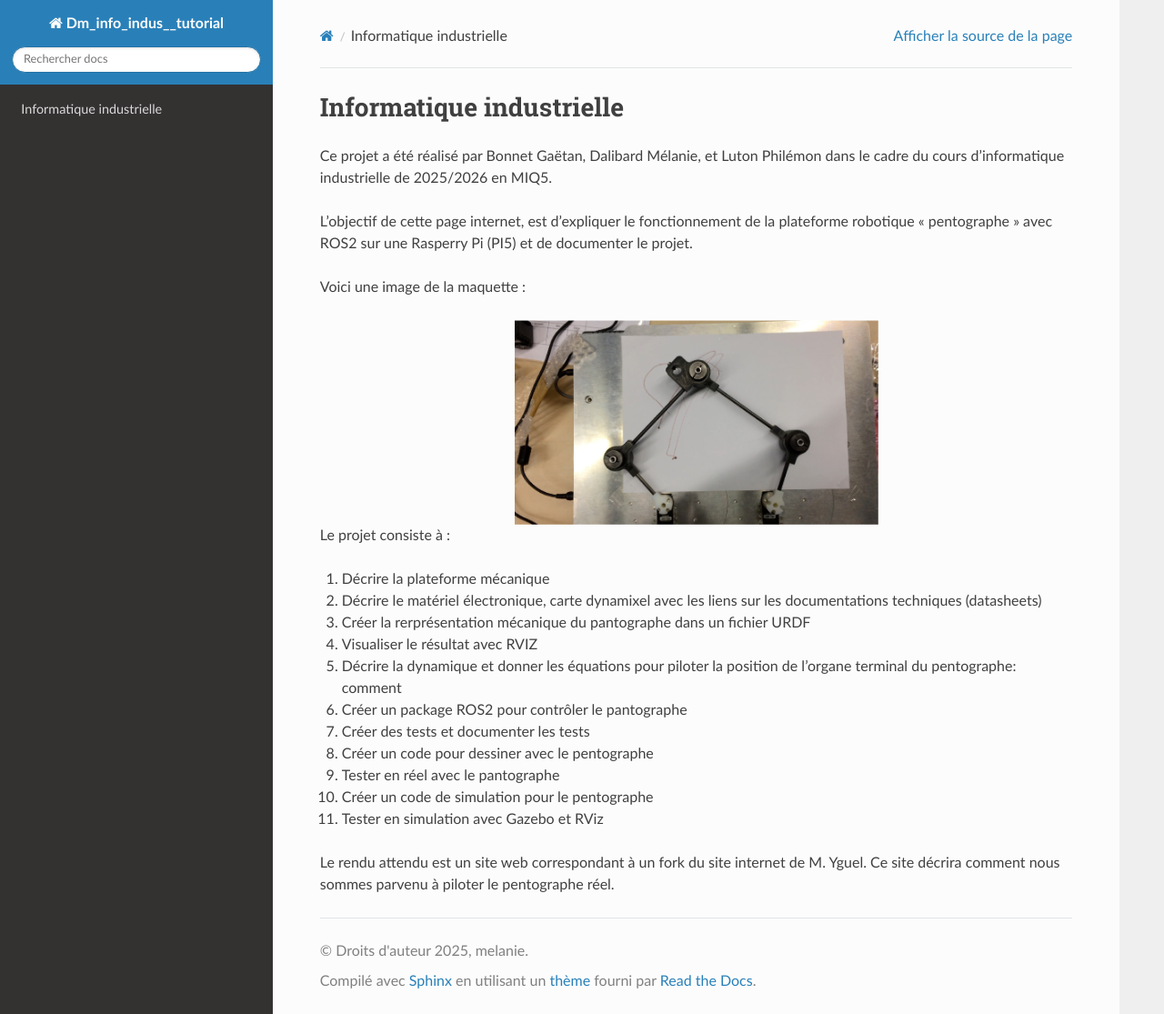
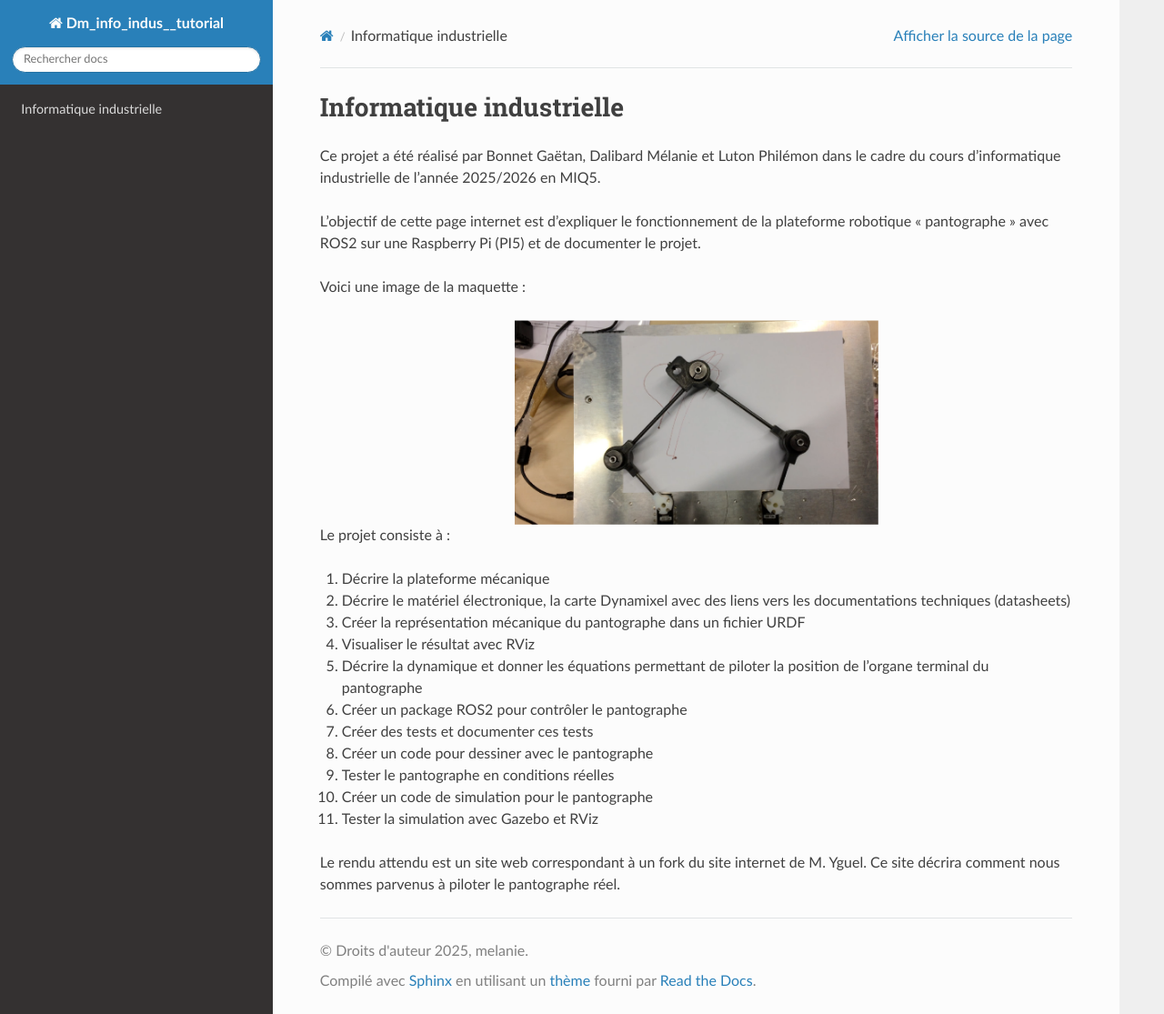
Before and after one commit to melaniedalib/info_indus_tutorial, a Sphinx documentation site: the page built from doc/sphinx/source/index.rst, in a window 1280 px wide and 1115 px high. Shown: the whole window at 91% size. Built offline with Sphinx 7.4.7 and the Read the Docs theme 3.1.0, drawn with Linux system fonts in a browser that asks for light colours.

Commit message:
correction intro

```diff
--- a/doc/sphinx/source/index.rst
+++ b/doc/sphinx/source/index.rst
@@ -6,9 +6,9 @@
 Informatique industrielle
 =====================================
 
-Ce projet a été réalisé par Bonnet Gaëtan, Dalibard Mélanie, et Luton Philémon dans le cadre du cours d'informatique industrielle de 2025/2026 en MIQ5.
+Ce projet a été réalisé par Bonnet Gaëtan, Dalibard Mélanie et Luton Philémon dans le cadre du cours d’informatique industrielle de l’année 2025/2026 en MIQ5.
 
-L'objectif de cette page internet, est d'expliquer le fonctionnement de la plateforme robotique "pentographe" avec ROS2 sur une Rasperry Pi (PI5) et de documenter le projet.
+L'objectif de cette page internet est d'expliquer le fonctionnement de la plateforme robotique « pantographe » avec ROS2 sur une Raspberry Pi (PI5) et de documenter le projet.
 
 Voici une image de la maquette :
 
@@ -20,18 +20,18 @@ Voici une image de la maquette :
 Le projet consiste à :
 
 #. Décrire la plateforme mécanique
-#. Décrire le matériel électronique, carte dynamixel avec les liens sur les documentations techniques (datasheets)
-#. Créer la rerprésentation mécanique du pantographe dans un fichier URDF
-#. Visualiser le résultat avec RVIZ
-#. Décrire la dynamique et donner les équations pour piloter la position de l'organe terminal du pentographe: comment
+#. Décrire le matériel électronique, la carte Dynamixel avec des liens vers les documentations techniques (datasheets)
+#. Créer la représentation mécanique du pantographe dans un fichier URDF
+#. Visualiser le résultat avec RViz
+#. Décrire la dynamique et donner les équations permettant de piloter la position de l’organe terminal du pantographe
 #. Créer un package ROS2 pour contrôler le pantographe
-#. Créer des tests et documenter les tests
-#. Créer un code pour dessiner avec le pentographe
-#. Tester en réel avec le pantographe
-#. Créer un code de simulation pour le pentographe
-#. Tester en simulation avec Gazebo et RViz
+#. Créer des tests et documenter ces tests
+#. Créer un code pour dessiner avec le pantographe
+#. Tester le pantographe en conditions réelles
+#. Créer un code de simulation pour le pantographe
+#. Tester la simulation avec Gazebo et RViz
 
-Le rendu attendu est un site web correspondant à un fork du site internet de M. Yguel. Ce site décrira comment nous sommes parvenu à piloter le pentographe réel.
+Le rendu attendu est un site web correspondant à un fork du site internet de M. Yguel. Ce site décrira comment nous sommes parvenus à piloter le pantographe réel.
 
 .. toctree::
    :maxdepth: 2
```
